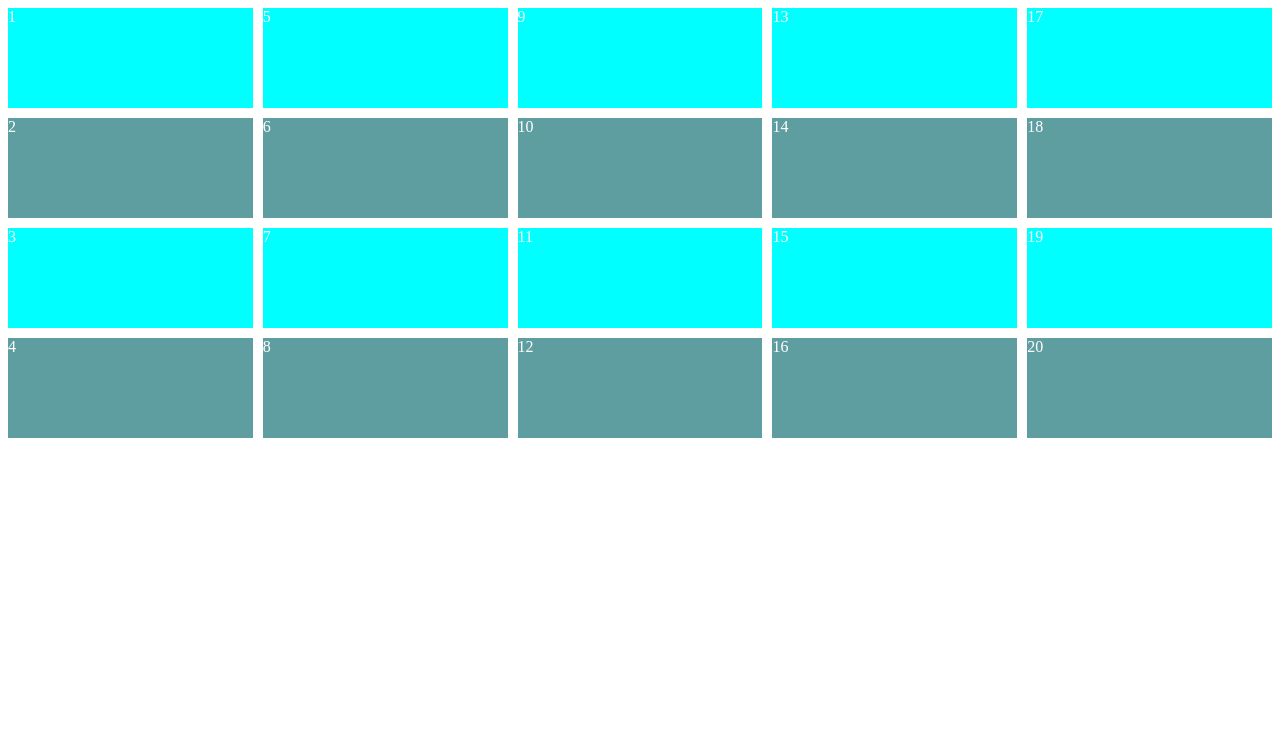
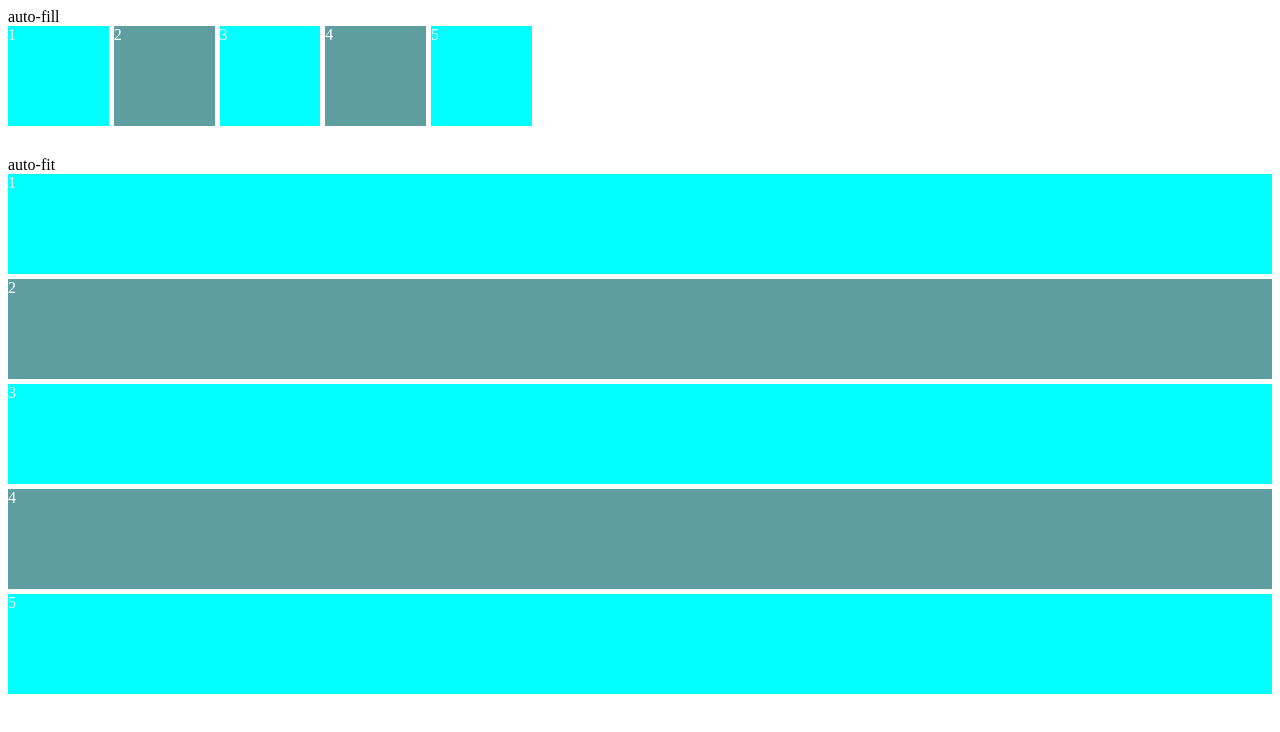
Before and after one commit to alstjs1207/scss_masterclass, a plain HTML site: page index.html in a window 1280 px wide. Drawn offline with Linux system fonts and the light colour scheme.

Commit message:
auto-fit, auto-fill

```diff
--- a/index.html
+++ b/index.html
@@ -4,27 +4,21 @@
     <title>(S)CSS Master class</title>
   </head>
   <body>
+    auto-fill
     <div class="grid">
       <div class="item">1</div>
       <div class="item">2</div>
       <div class="item">3</div>
       <div class="item">4</div>
       <div class="item">5</div>
-      <div class="item">6</div>
-      <div class="item">7</div>
-      <div class="item">8</div>
-      <div class="item">9</div>
-      <div class="item">10</div>
-      <div class="item">11</div>
-      <div class="item">12</div>
-      <div class="item">13</div>
-      <div class="item">14</div>
-      <div class="item">15</div>
-      <div class="item">16</div>
-      <div class="item">17</div>
-      <div class="item">18</div>
-      <div class="item">19</div>
-      <div class="item">20</div>
+    </div>
+    auto-fit
+    <div class="grid">
+      <div class="item">1</div>
+      <div class="item">2</div>
+      <div class="item">3</div>
+      <div class="item">4</div>
+      <div class="item">5</div>
     </div>
   </body>
 </html>
--- a/style.css
+++ b/style.css
@@ -1,22 +1,9 @@
 .grid {
-  display: grid; /* gird는 높이가 없다 */
   color: white;
-  gap: 10px;
-  /* 최대 1fr로 하되 최소 100px 유지 */
-  grid-template-columns: repeat(5, minmax(100px, 1fr));
-  grid-template-rows: repeat(4, 100px);
-  /* 얼마나 많은 rows가 있는지 모르기 때문에 자동으로 사이즈를 맞춘다.*/
-  /* grid-auto-rows: 100px; */
-  /*
-  방향이 전환된다.
-   1 5
-   2 6
-   3 7
-   4 8
-  */
-  grid-auto-flow: column; /* 수직 */
-  /* grid-auto-flow: row; 수평 */
-  grid-auto-columns: 100px;
+  display: grid;
+  gap: 5px;
+  grid-auto-rows: 100px;
+  margin-bottom: 30px;
 }
 
 .item:nth-child(odd) {
@@ -26,3 +13,12 @@
 .item:nth-child(even) {
   background-color: cadetblue;
 }
+
+.grid:first-child {
+  /*column이 있는 만큼 가능한한 많이 채움 */
+  grid-template-columns: repeat(auto-fill, minmax(100px, 1fr));
+}
+
+.gird:last-child {
+  grid-template-columns: repeat(auto-fit, minmax(100px, 1fr));
+}
```
